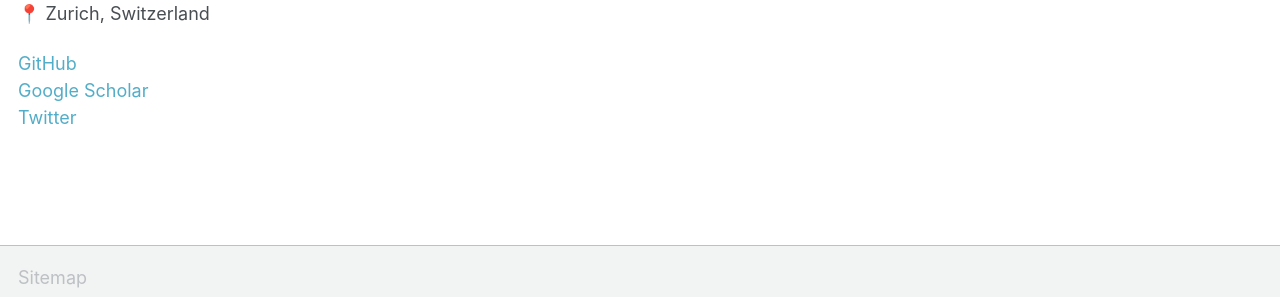
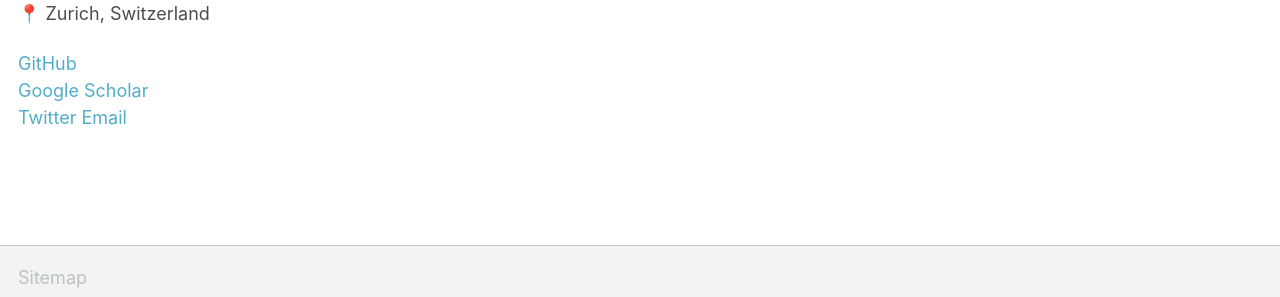
Before and after one commit to b-shahid/b-shahid.github.io, a Jekyll site: the page built from _pages/about.md, in a window 1280 px wide and 1138 px high. Shown: the part 755-1052 px from the top of the window. Built offline with Jekyll 4.4.1, drawn with Linux system fonts in a browser that asks for light colours; a script bundle is joined from its source files by our own code; library files that are not in the unit come from our copies.

Commit message:
Update about.md

```diff
--- a/_pages/about.md
+++ b/_pages/about.md
@@ -16,6 +16,7 @@ author_profile: false
       <a href="https://github.com/b-shahid" target="_blank">GitHub</a><br>
       <a href="https://scholar.google.com/citations?user=apFJnpMAAAAJ&hl=en" target="_blank">Google Scholar</a><br>
       <a href="https://twitter.com/bushrashahid_" target="_blank">Twitter</a>
+      <a href="mailto:bushra.shahid@gmail.com">Email</a>
     </p>
   </div>
   <!-- RIGHT COLUMN -->
```
